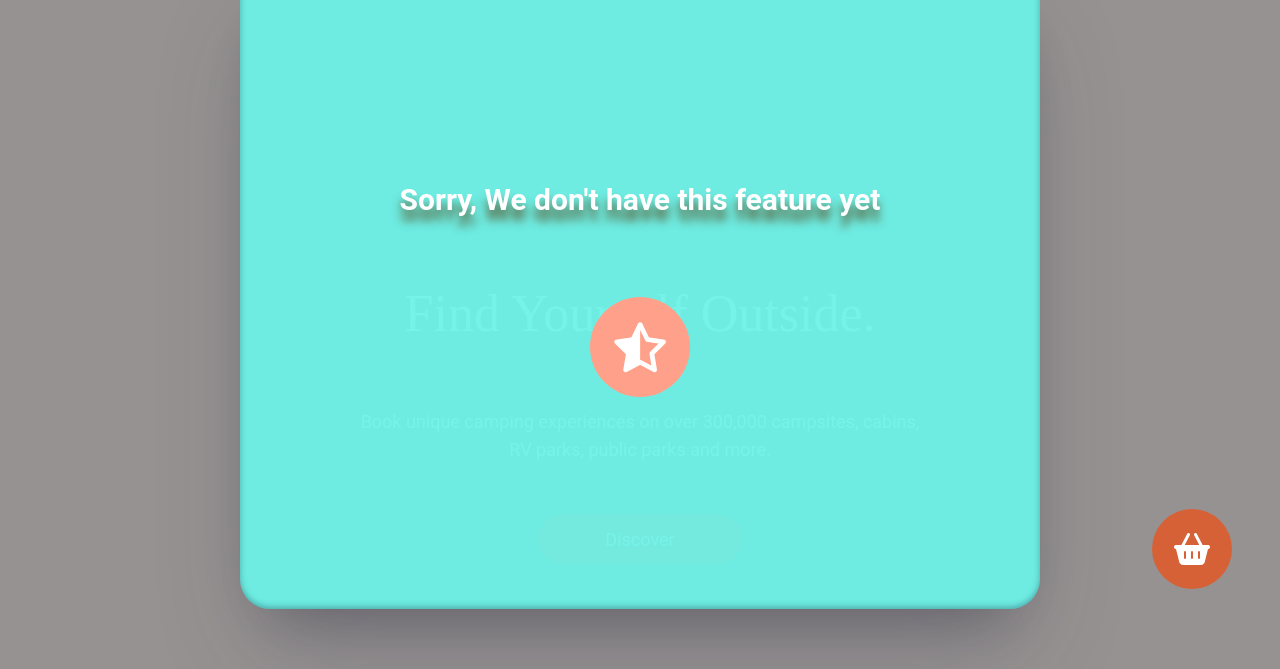
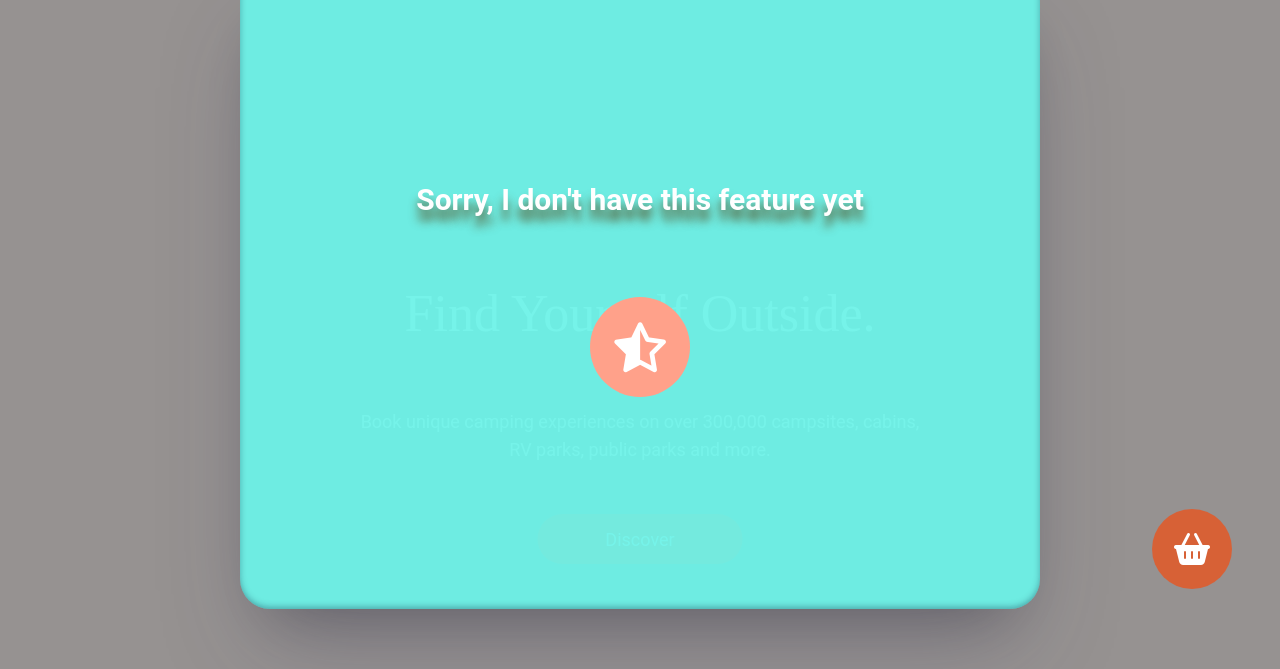
Before and after one commit to Nikolla-L/Camping_Web, a plain HTML site: page index.html in a window 1280 px wide. Both pictures are taken after a click on the element 1192 px from the left and 680 px from the top of the page. Shown: the part 131-800 px from the top of the page. Drawn offline with nearby package versions, Linux system fonts and the light colour scheme.

Commit message:
Update index.html

```diff
--- a/index.html
+++ b/index.html
@@ -96,7 +96,7 @@
         </div>
     </div>
     <div class="fav-added">
-        <h1>Sorry, We don't have this feature yet</h1>
+        <h1>Sorry, I don't have this feature yet</h1>
         <i class="fa fa-star-half-o" aria-hidden="true"></i>
     </div>
     <div class="adding-basket">
```
